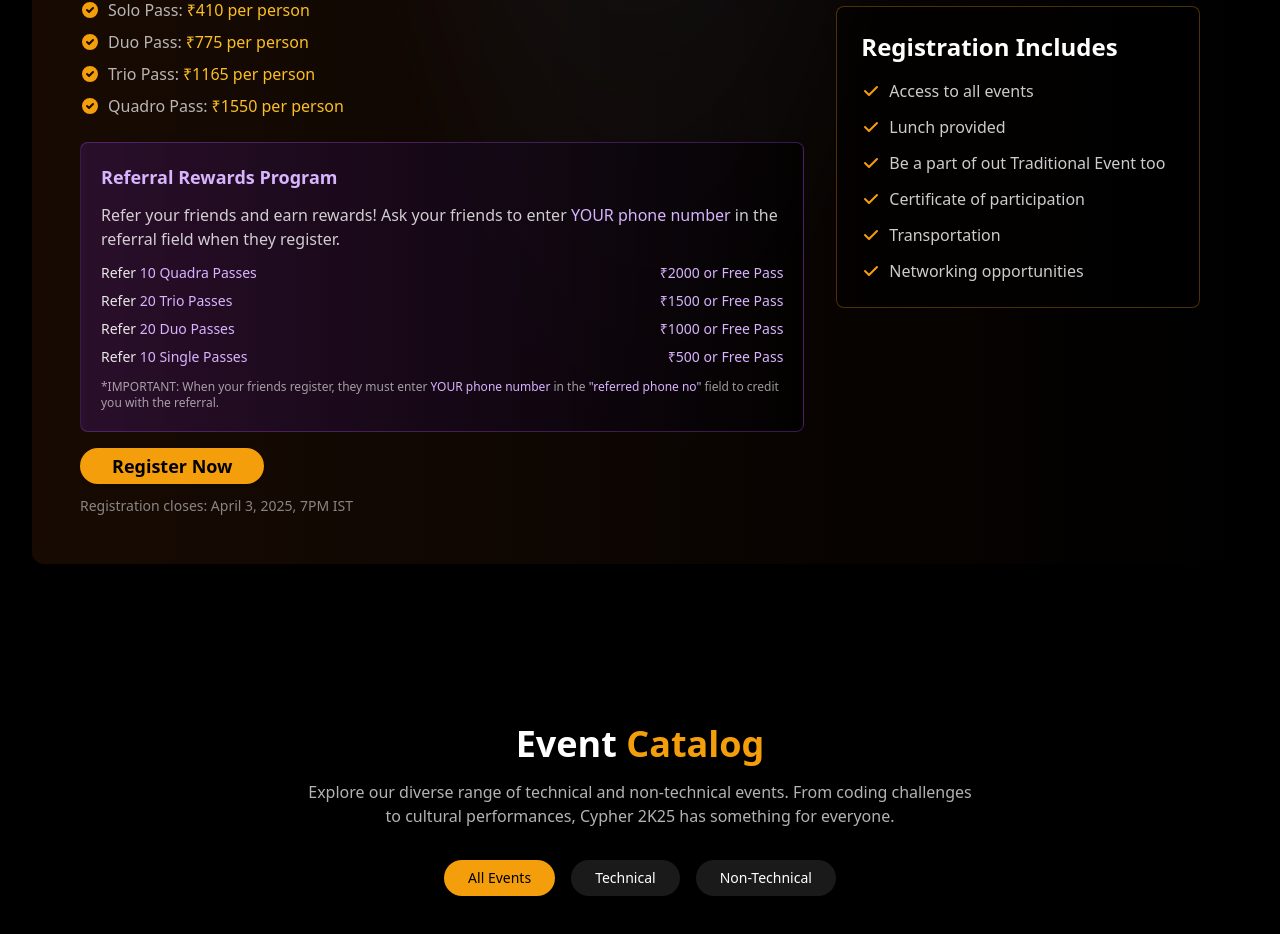
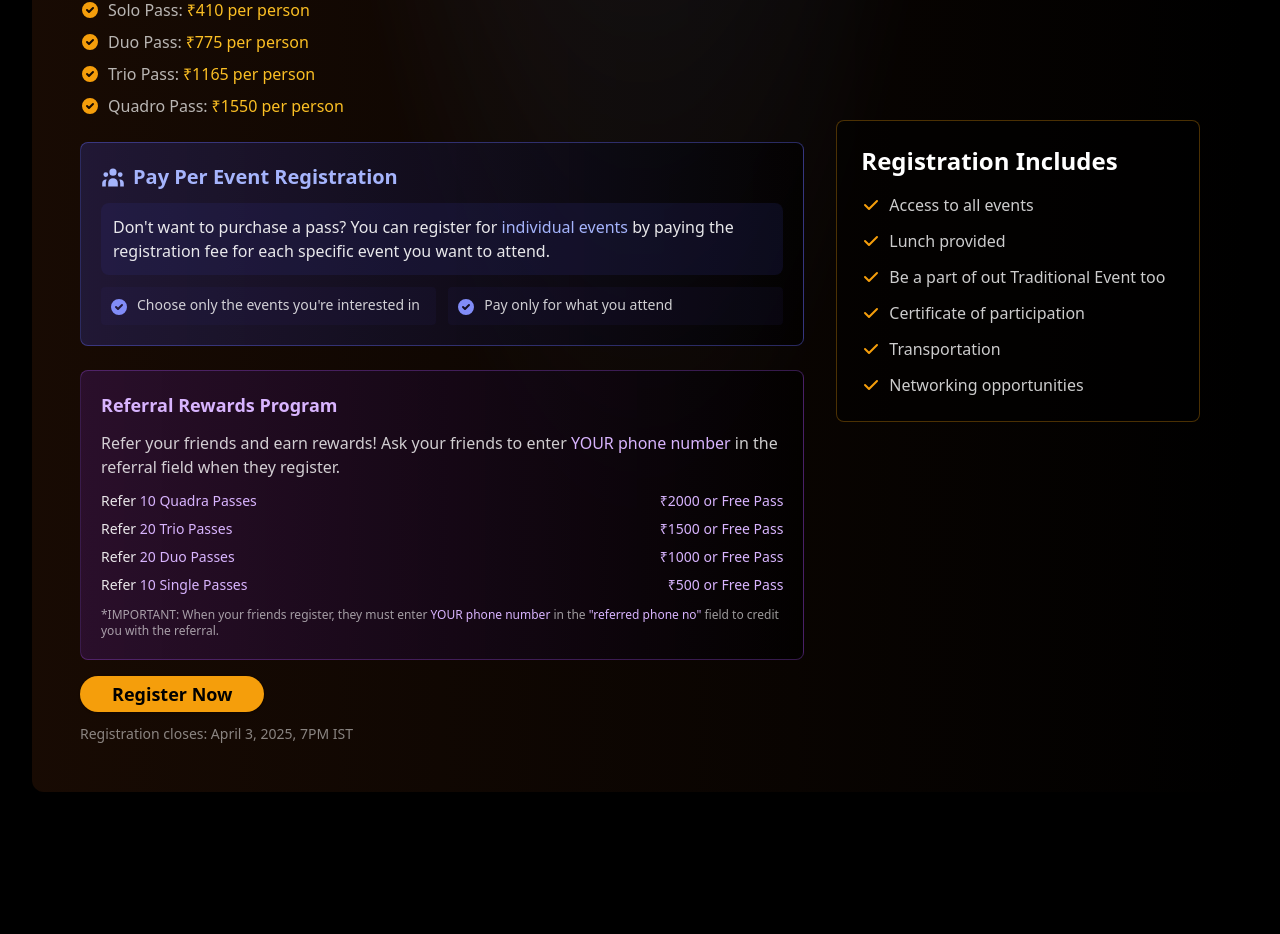
Before and after one commit to samrathreddy/cybernauts, a React (Vite) app: page /cypher in a window 1280 px wide. Shown: the part 2324-3258 px from the top of the page. Built offline with nearby package versions, Linux system fonts and the light colour scheme.

Commit message:
Update: Pay per event design

```diff
--- a/src/components/sections/FormModal.tsx
+++ b/src/components/sections/FormModal.tsx
@@ -157,6 +157,13 @@
                                     <option value="trio">Trio Pass - ₹{passPrices.trio}</option>
                                     <option value="quadro">Quadro Pass - ₹{passPrices.quadro}</option>
                                 </select>
+
+                                <div className="mt-4 p-3 bg-gray-800/80 border border-amber-500/20 rounded-lg">
+                                    <p className="text-white/60 text-xs">
+                                        Note: If you prefer to register for individual events instead of purchasing a pass,
+                                        please return to the main page and select the Pay-Per-Event registration option.
+                                    </p>
+                                </div>
                             </div>
                         </div>
                     )}
--- a/src/config/cypher2k25event.config.ts
+++ b/src/config/cypher2k25event.config.ts
@@ -176,7 +176,7 @@
   },
   {
     question: "What is the registration fee?",
-    answer: "It varies based on the type of pass membership, and even pay per event basis."
+    answer: "We offer two registration options: 1) Pass-based registration with different pricing tiers (Solo: ₹410, Duo: ₹775, Trio: ₹1165, Quadro: ₹1550), and 2) Pay-per-event registration where you pay individually for each event you want to attend based on its specific registration fee."
   },
   {
     question: "Is this fest open to students from other colleges?",
--- a/src/screens/Cypher/Cypher.tsx
+++ b/src/screens/Cypher/Cypher.tsx
@@ -443,6 +443,35 @@
                 </li>
               </ul>
 
+              {/* Pay Per Event Section */}
+              <div className="mt-6 mb-6 p-5 bg-gradient-to-r from-indigo-900/40 to-black/60 rounded-lg border border-indigo-500/40">
+                <h3 className="text-indigo-300 font-bold text-xl mb-3 flex items-center">
+                  <svg className="h-6 w-6 mr-2" fill="currentColor" viewBox="0 0 20 20">
+                    <path d="M13 6a3 3 0 11-6 0 3 3 0 016 0zM18 8a2 2 0 11-4 0 2 2 0 014 0zM14 15a4 4 0 00-8 0v3h8v-3zM6 8a2 2 0 11-4 0 2 2 0 014 0zM16 18v-3a5.972 5.972 0 00-.75-2.906A3.005 3.005 0 0119 15v3h-3zM4.75 12.094A5.973 5.973 0 004 15v3H1v-3a3 3 0 013.75-2.906z" />
+                  </svg>
+                  Pay Per Event Registration
+                </h3>
+                <div className="bg-indigo-900/20 p-3 rounded-lg mb-3">
+                  <p className="text-white/90 text-base">
+                    Don't want to purchase a pass? You can register for <span className="text-indigo-300 font-medium">individual events</span> by paying the registration fee for each specific event you want to attend.
+                  </p>
+                </div>
+                <div className="grid grid-cols-1 md:grid-cols-2 gap-3">
+                  <div className="flex items-start bg-indigo-900/10 p-2 rounded">
+                    <svg className="h-5 w-5 text-indigo-400 mr-2 mt-0.5 flex-shrink-0" fill="currentColor" viewBox="0 0 20 20">
+                      <path fillRule="evenodd" d="M10 18a8 8 0 100-16 8 8 0 000 16zm3.707-9.293a1 1 0 00-1.414-1.414L9 10.586 7.707 9.293a1 1 0 00-1.414 1.414l2 2a1 1 0 001.414 0l4-4z" clipRule="evenodd" />
+                    </svg>
+                    <span className="text-white/80 text-sm">Choose only the events you're interested in</span>
+                  </div>
+                  <div className="flex items-start bg-indigo-900/10 p-2 rounded">
+                    <svg className="h-5 w-5 text-indigo-400 mr-2 mt-0.5 flex-shrink-0" fill="currentColor" viewBox="0 0 20 20">
+                      <path fillRule="evenodd" d="M10 18a8 8 0 100-16 8 8 0 000 16zm3.707-9.293a1 1 0 00-1.414-1.414L9 10.586 7.707 9.293a1 1 0 00-1.414 1.414l2 2a1 1 0 001.414 0l4-4z" clipRule="evenodd" />
+                    </svg>
+                    <span className="text-white/80 text-sm">Pay only for what you attend</span>
+                  </div>
+                </div>
+              </div>
+
               {/* Referral Program Section */}
               <div className="mt-6 p-5 bg-gradient-to-r from-purple-900/30 to-black/60 rounded-lg border border-purple-500/30">
                 <h3 className="text-purple-300 font-bold text-lg mb-3 flex items-center">
```
